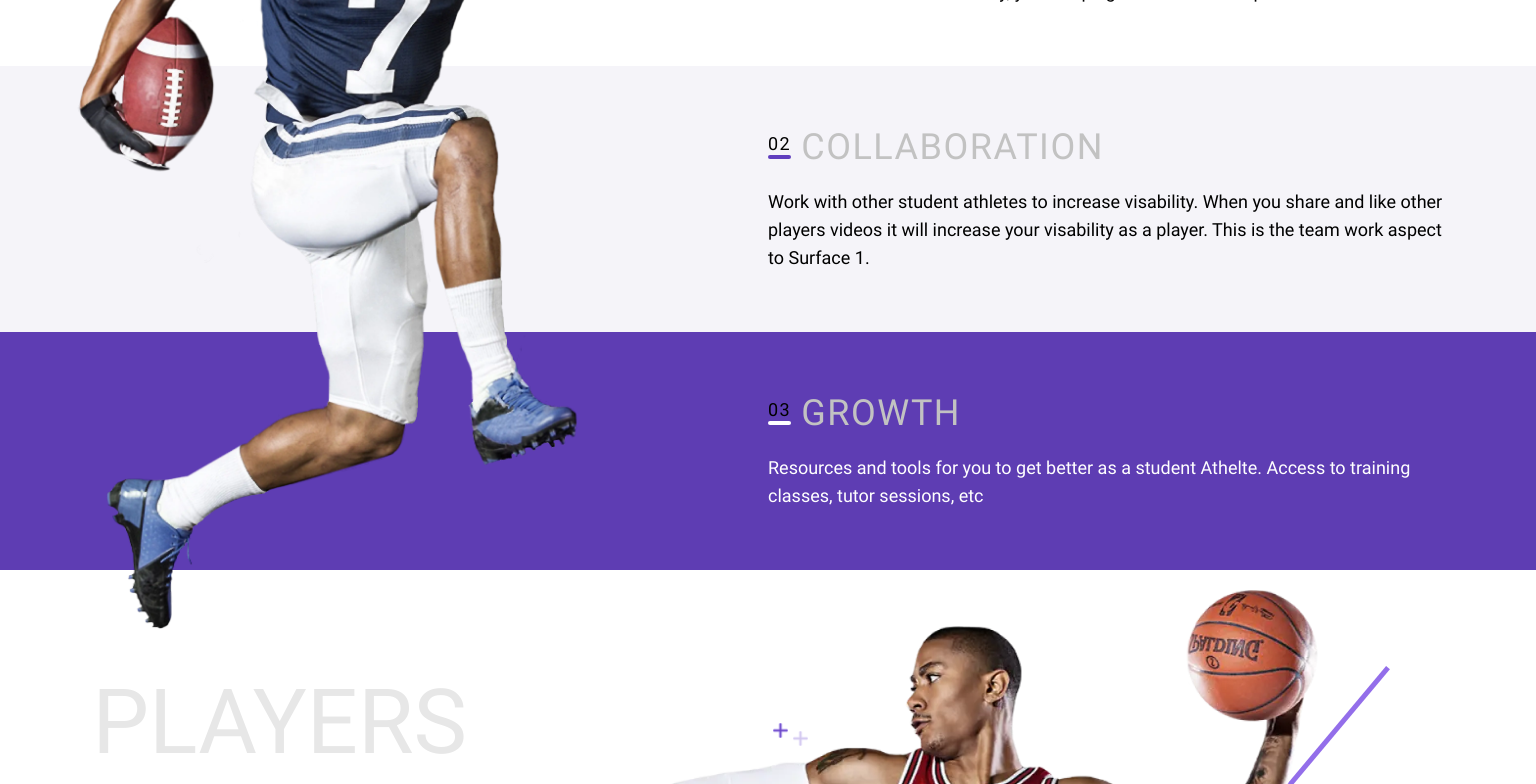
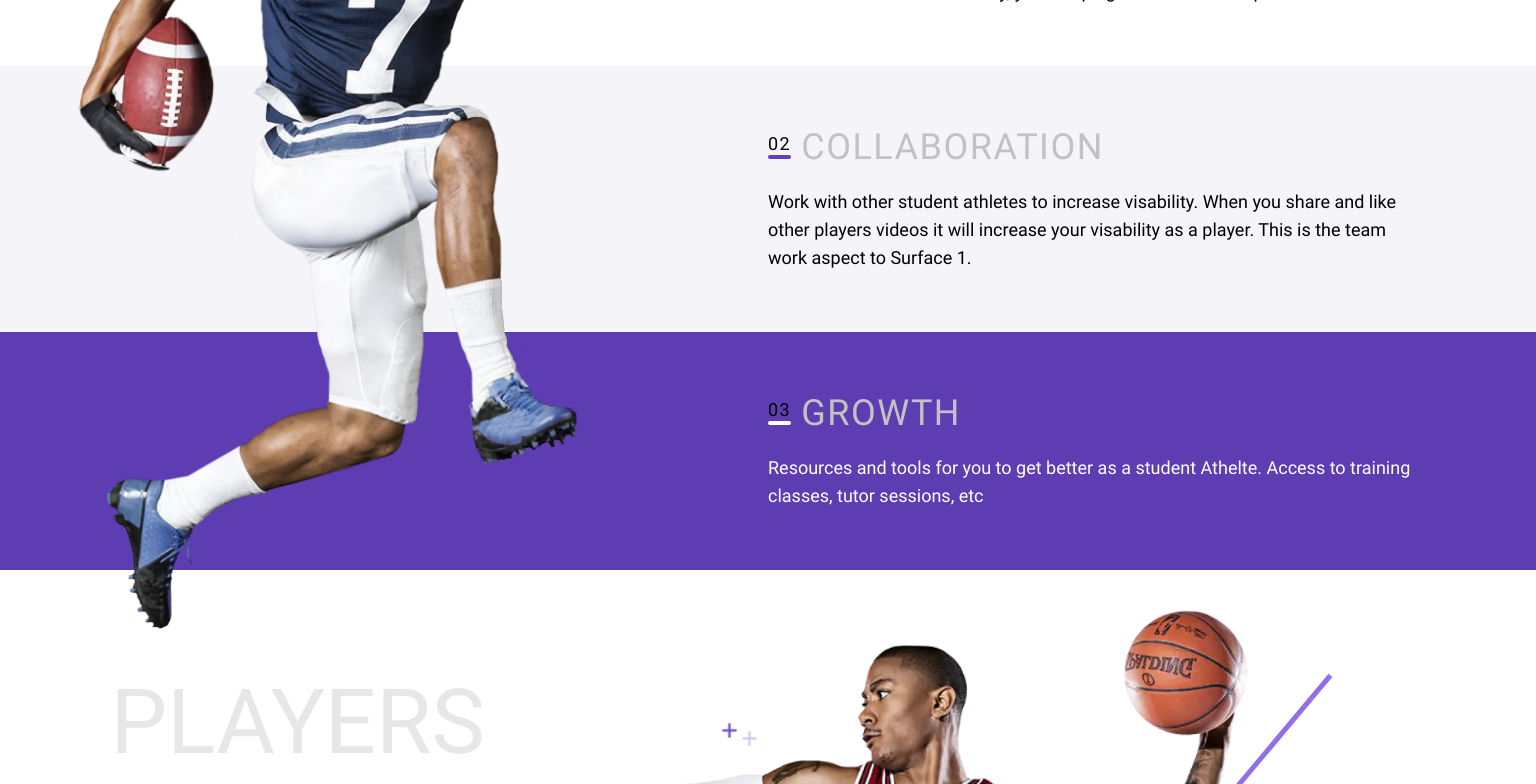
Before and after one commit to nongtiny/tiny-tp-frontend-test, a React (Vite) app: page / in a window 1536 px wide. Shown: the part 360-1144 px from the top of the page. Built offline with nearby package versions, Linux system fonts and the light colour scheme; a web font is replaced by a local one.

Commit message:
fix: adjust container max-width pixel perfect as much as possible

```diff
--- a/src/App.jsx
+++ b/src/App.jsx
@@ -171,7 +171,7 @@ function App({ animated }) {
         imageWrapperClass={
           "relative justify-self-center mt-[15px] h-[235px]"
             + " md:absolute md:right-[-259px] md:top-[10px] md:h-[568px]"
-            + " lg:top-0 lg:right-[5%] lg:h-full lg:max-h-[815px] lg:w-[65%] lg:max-w-[988px]"
+            + " lg:top-0 lg:right-[10%] lg:h-full lg:max-h-[815px] lg:w-[61%] lg:max-w-[988px]"
         }
         plusDisplayConfig={PLAYERS_PLUS_DISPLAY_CONFIG}
         lineDisplayConfig={PLAYERS_LINE_DISPLAY_CONFIG}
--- a/src/styles/base.css
+++ b/src/styles/base.css
@@ -99,7 +99,7 @@
   .base-container {
     padding-left: 6%;
     padding-right: 6%;
-    max-width: 1700px;
+    max-width: 1500px;
     margin-left: auto;
     margin-right: auto;
   }
```
